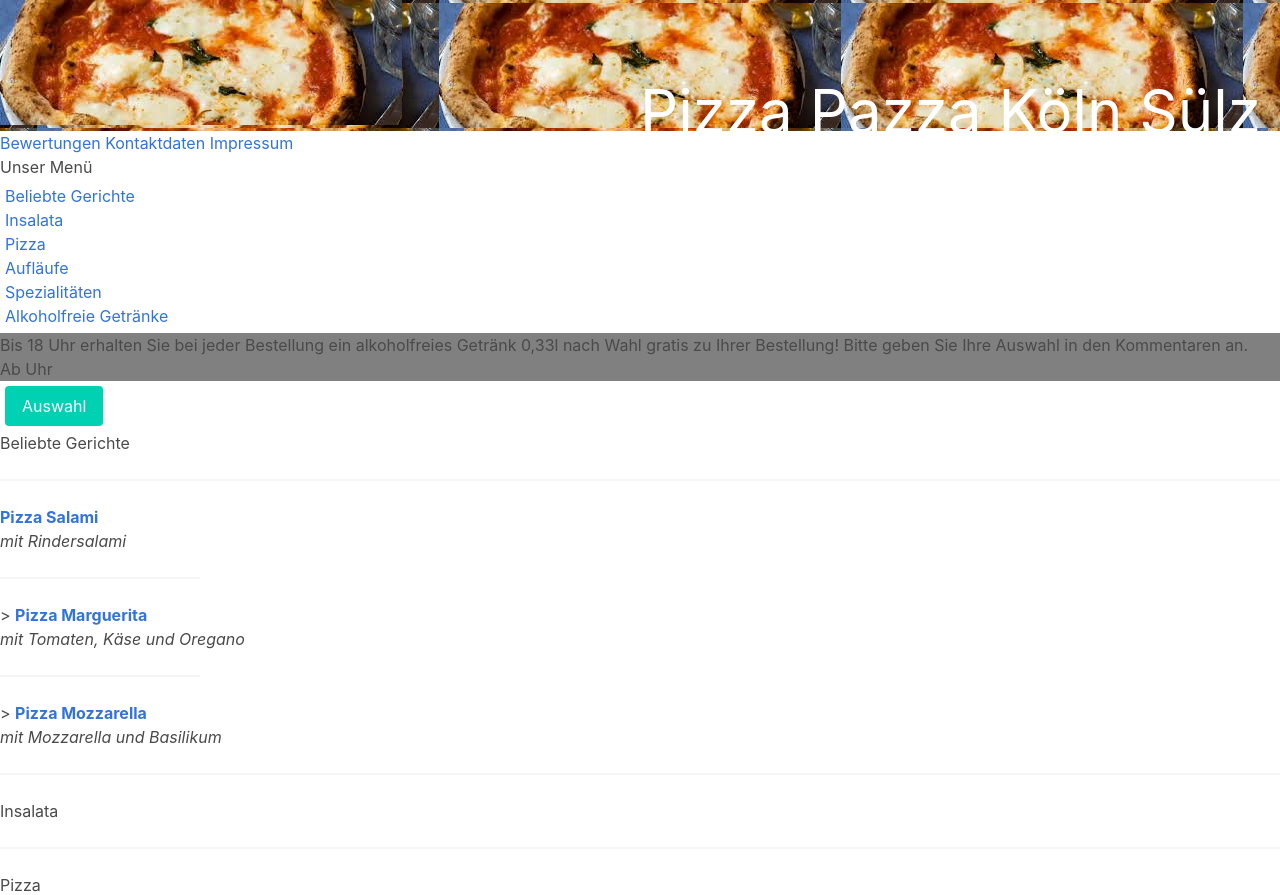
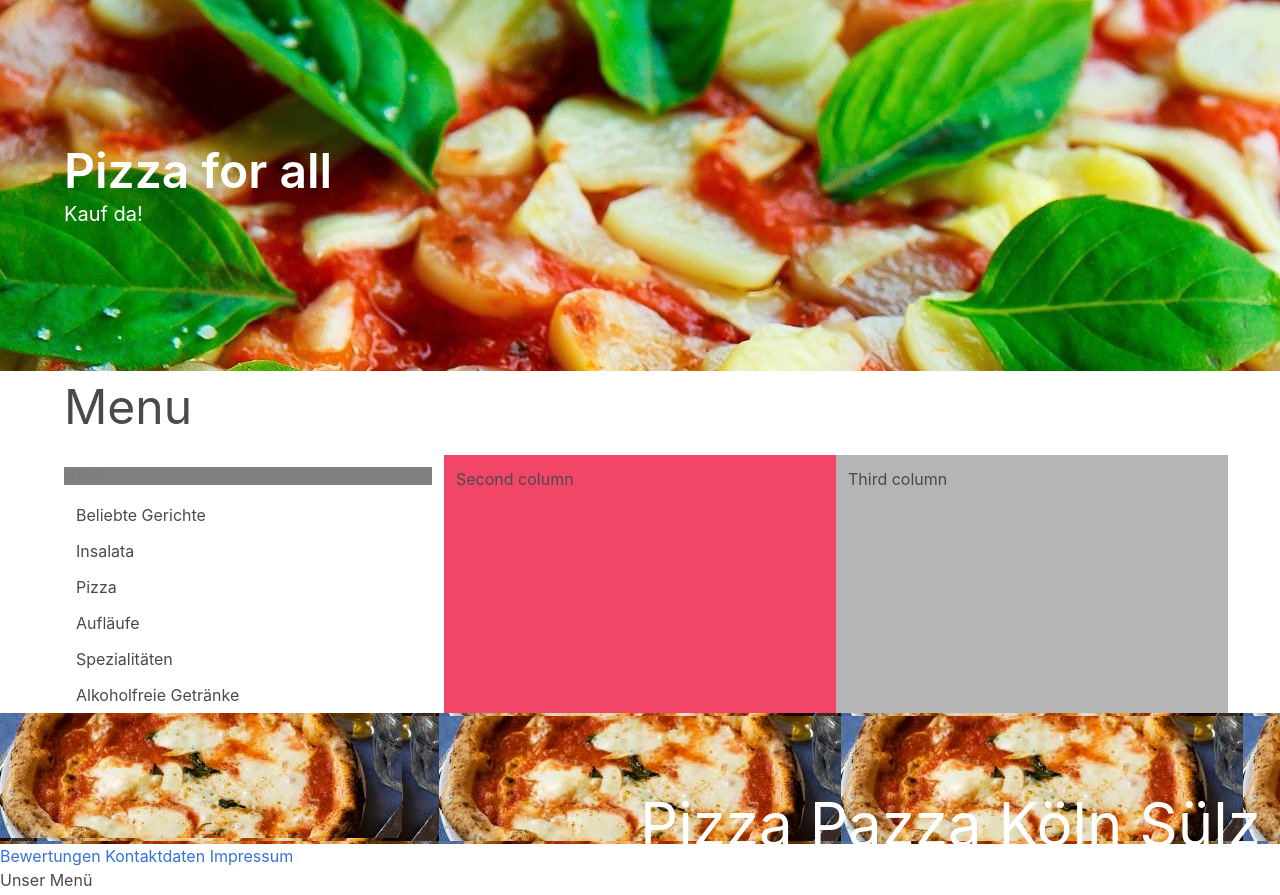
Before and after one commit to Vicariousz/Eins, a plain HTML site: page public/Index.html in a window 1280 px wide. Shown: the top 895 px of the page. Drawn offline with Linux system fonts and the light colour scheme.

Commit message:
extended

```diff
--- a/public/Index.html
+++ b/public/Index.html
@@ -3,39 +3,68 @@
 	<head>
 		<title>Pizza Pazza</title>
 		<link rel="stylesheet" href="assets/css/bulma.min.css">
-		<style>
-			.hero-image {
-			  background-image: url("assets/img/picture.jpg");
-			  height: 50%;
-			  background-position: center;
-			  position: relative;
-			}
+		<link rel="stylesheet" href="assets/css/zoraya.css">
+	</head>
+	<body>
+		<section class="hero pizza-hero is-medium">
+			<div class="hero-body">
+				<div class="container">
+					<h1 class="title has-text-white is-size-1">
+						Pizza for all
+					</h1>
+					<h2 class="subtitle has-text-white">
+						Kauf da!
+					</h2>
+				</div>
+			</div>
+		</section>
 
-			.hero-text {
-			  text-align: center;
-			  position: absolute;
-			  top: 50%;
-			  left: 50%;
-			  color: white;
-			}
-
-			.p-5 {
-				padding: 5px;
-			}
-
-			.m-5 {
-				margin: 5px;
-			}
-
-			p {
-				background-color: grey;
-			}
-
-		</style>
+		<div class="container is-widescreen">
+			<div class="columns">
+				<div class="column">
+					<h1 class="is-size-1 is-centered">Menu</h1>
+				</div>
+			</div>
+			<div class="columns">
+				<div class="column">
+					<aside class="menu">
+						<p class="menu-label">
+							Menu
+						</p>
+						<ul class="menu-list">
+							<li>
+								<a href="#Beliebte Gerichte">Beliebte Gerichte</a>
+							</li>
+							<li>
+								<a href="#Insalata">Insalata</a>
+							</li>
+							<li>
+								<a href="#Pizza">Pizza</a>
+							</li>
+							<li>
+								<a href="#Aufläufe">Aufläufe</a>
+							</li>
+							<li>
+								<a href="#Spezialitäten">Spezialitäten</a>
+							</li>
+							<li>
+								<a href="#Alkoholfreie Getränke">Alkoholfreie Getränke</a>
+							</li>
+						</ul>
+					</aside>
+				</div>
+				<div class="column has-background-danger">
+					Second column
+				</div>
+				<div class="column has-background-grey-light">
+					Third column
+				</div>
+			</div>
+		</div>
 
 
-	</head>
-	<body>
+
+
 		<div class="hero-image">
 			<img src="assets/img/picture.jpg" alt="picture" />
 			<div class="hero-text">
@@ -91,21 +120,12 @@
 		<!-- MODAL -->
 		<div id="zipModal" class="modal">
 			<div class="modal-background"></div>
-			<div class="modal-content">
-
+			<div class="modal-content has-background-white is-rounded">
+				<h1>dies ist ein test</h1>
 			</div>
 			<button class="modal-close is-large" aria-label="close"></button>
 		</div>
 
-
-		<!-- MODAL -->
-		<div id="zipModal2" class="modal">
-			<div class="modal-background"></div>
-			<div class="modal-content">
-
-			</div>
-			<button class="modal-close is-large" aria-label="close"></button>
-		</div>
 		<script type="text/javascript" src="assets/js/jquery-3.5.1.min.js"></script>
 		<script type="text/javascript" src="assets/js/main.js"></script>
 	</body>
--- /dev/null
+++ b/public/assets/css/zoraya.css
@@ -0,0 +1,33 @@
+
+.hero-image {
+    background-image: url("../img/picture.jpg");
+    height: 50%;
+    background-position: center;
+    position: relative;
+}
+
+.hero-text {
+    text-align: center;
+    position: absolute;
+    top: 50%;
+    left: 50%;
+    color: white;
+}
+
+.p-5 {
+    padding: 5px;
+}
+
+.m-5 {
+    margin: 5px;
+}
+
+p {
+    background-color: grey;
+}
+
+
+.pizza-hero {
+    background-image: url("../img/p1.jpg");
+    background-repeat: no-repeat;
+}
--- a/public/assets/js/main.js
+++ b/public/assets/js/main.js
@@ -4,5 +4,5 @@ $('.modal-close').click(function() {
 });
 
 $('#zipButton').click(function() {
-    $(this).addClass('is-active');
+    $('#zipModal').addClass('is-active');
 });
```
Also changed, not shown: public/assets/img/p1.jpg (added).
